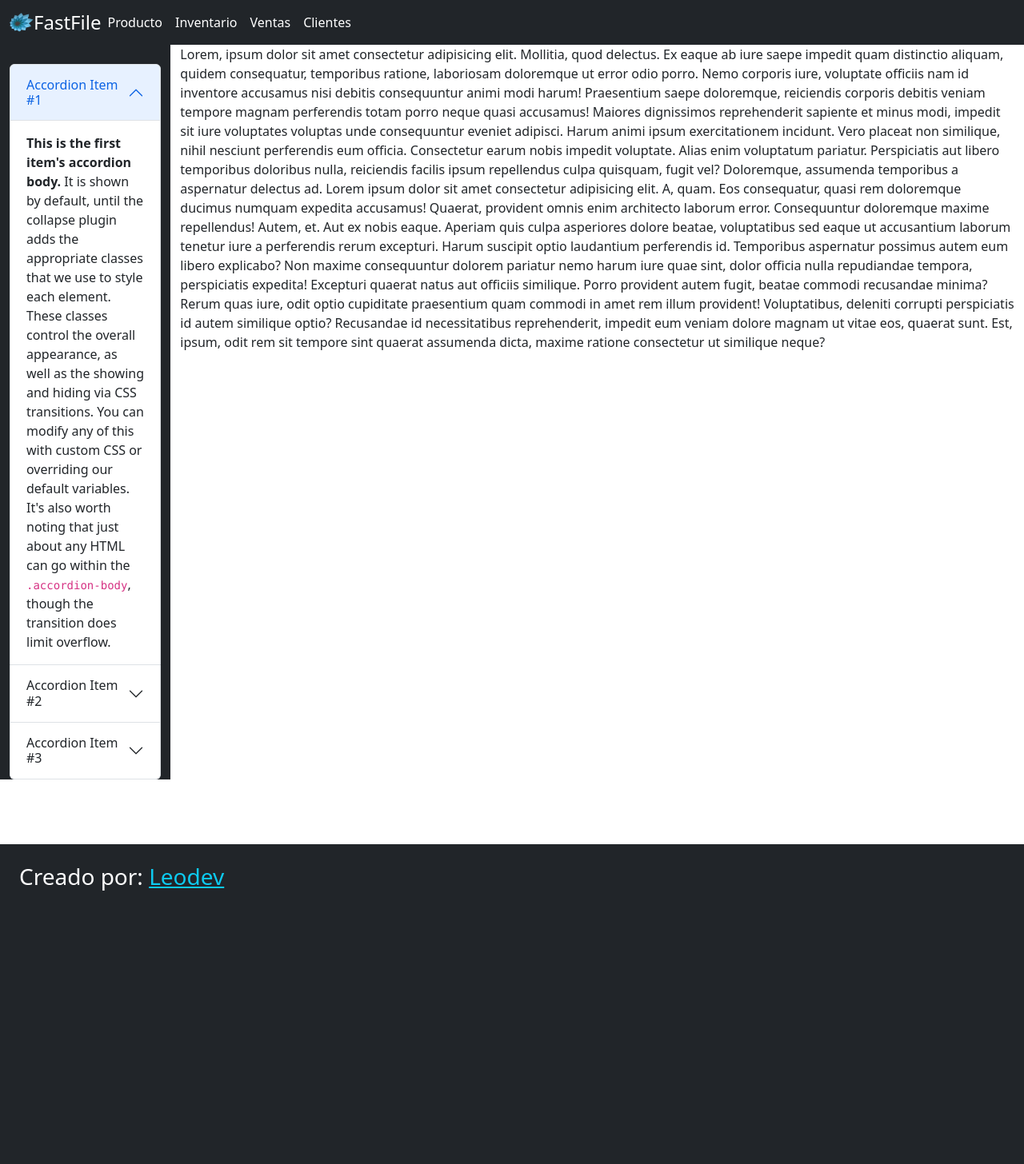
After one commit to leodev218/quicklinventory, a PHP site: page /rol/admin.php in a window 1280 px wide. The commit adds this page. Shown: the whole page at 80% size. Run offline with PHP 8.4, Linux system fonts and the light colour scheme; some libraries are stand-ins or nearby versions.

Commit message:
15 agosto

```diff
--- a/FerreteriaHorizonte/func/database.php
+++ b/FerreteriaHorizonte/func/database.php
@@ -2,6 +2,8 @@
 //ARCHIVO QUE CONTIENE LOS DATOS DE LA CONEXION A LA BASE DE DATOS
 require_once ("../db/connect_db.php");
 
+
+// FUNCION QUE REALIZA CONEXION A BASE DE DATOS MYSQL
 function connect ()
 {
 
--- /dev/null
+++ b/FerreteriaHorizonte/rol/admin.php
@@ -0,0 +1,67 @@
+<!-- CABECERA/ HEADER DE LA APP-->
+<?php include ("../templates/header.php")?>
+
+<!-- CUERPO/ BODY DE LA APP-->
+<div class="container-fluid principal">
+    <div class="row">
+        <!-- BARRA LATERAL IZQUIERDA-->
+        <div class="col-12 col-sm-2 col-md-2 col-xl-2 text-white bg-dark" id="sidebar">
+         <!-- MENU DE ACORDION-->
+
+          <div class="accordion" id="accordionExample">
+            <div class="accordion-item mt-4">
+                <h2 class="accordion-header" id="headingOne">
+                <button class="accordion-button" type="button" data-bs-toggle="collapse" data-bs-target="#collapseOne" aria-expanded="true" aria-controls="collapseOne">
+                    Accordion Item #1
+                </button>
+                </h2>
+                <div id="collapseOne" class="accordion-collapse collapse show" aria-labelledby="headingOne" data-bs-parent="#accordionExample">
+                <div class="accordion-body">
+                    <strong>This is the first item's accordion body.</strong> It is shown by default, until the collapse plugin adds the appropriate classes that we use to style each element. These classes control the overall appearance, as well as the showing and hiding via CSS transitions. You can modify any of this with custom CSS or overriding our default variables. It's also worth noting that just about any HTML can go within the <code>.accordion-body</code>, though the transition does limit overflow.
+                </div>
+                </div>
+            </div>
+            <div class="accordion-item">
+                <h2 class="accordion-header" id="headingTwo">
+                <button class="accordion-button collapsed" type="button" data-bs-toggle="collapse" data-bs-target="#collapseTwo" aria-expanded="false" aria-controls="collapseTwo">
+                    Accordion Item #2
+                </button>
+                </h2>
+                <div id="collapseTwo" class="accordion-collapse collapse" aria-labelledby="headingTwo" data-bs-parent="#accordionExample">
+                <div class="accordion-body">
+                    <strong>This is the second item's accordion body.</strong> It is hidden by default, until the collapse plugin adds the appropriate classes that we use to style each element. These classes control the overall appearance, as well as the showing and hiding via CSS transitions. You can modify any of this with custom CSS or overriding our default variables. It's also worth noting that just about any HTML can go within the <code>.accordion-body</code>, though the transition does limit overflow.
+                </div>
+                </div>
+            </div>
+            <div class="accordion-item">
+                <h2 class="accordion-header" id="headingThree">
+                <button class="accordion-button collapsed" type="button" data-bs-toggle="collapse" data-bs-target="#collapseThree" aria-expanded="false" aria-controls="collapseThree">
+                    Accordion Item #3
+                </button>
+                </h2>
+                <div id="collapseThree" class="accordion-collapse collapse" aria-labelledby="headingThree" data-bs-parent="#accordionExample">
+                <div class="accordion-body">
+                    <strong>This is the third item's accordion body.</strong> It is hidden by default, until the collapse plugin adds the appropriate classes that we use to style each element. These classes control the overall appearance, as well as the showing and hiding via CSS transitions. You can modify any of this with custom CSS or overriding our default variables. It's also worth noting that just about any HTML can go within the <code>.accordion-body</code>, though the transition does limit overflow.
+                </div>
+                </div>
+            </div>
+            </div>
+
+      <!-- CONTENIDO PRINCIPAL -->
+    </div>
+        <div class="col-12 col-sm-10 col-md-10 col-xl-10 bg-white" id="contenido">Lorem, ipsum dolor sit amet consectetur adipisicing elit. Mollitia, quod delectus. Ex eaque ab iure saepe impedit quam distinctio aliquam, quidem consequatur, temporibus ratione, laboriosam doloremque ut error odio porro.
+        Nemo corporis iure, voluptate officiis nam id inventore accusamus nisi debitis consequuntur animi modi harum! Praesentium saepe doloremque, reiciendis corporis debitis veniam tempore magnam perferendis totam porro neque quasi accusamus!
+        Maiores dignissimos reprehenderit sapiente et minus modi, impedit sit iure voluptates voluptas unde consequuntur eveniet adipisci. Harum animi ipsum exercitationem incidunt. Vero placeat non similique, nihil nesciunt perferendis eum officia.
+        Consectetur earum nobis impedit voluptate. Alias enim voluptatum pariatur. Perspiciatis aut libero temporibus doloribus nulla, reiciendis facilis ipsum repellendus culpa quisquam, fugit vel? Doloremque, assumenda temporibus a aspernatur delectus ad.
+        Lorem ipsum dolor sit amet consectetur adipisicing elit. A, quam. Eos consequatur, quasi rem doloremque ducimus numquam expedita accusamus! Quaerat, provident omnis enim architecto laborum error. Consequuntur doloremque maxime repellendus!
+        Autem, et. Aut ex nobis eaque. Aperiam quis culpa asperiores dolore beatae, voluptatibus sed eaque ut accusantium laborum tenetur iure a perferendis rerum excepturi. Harum suscipit optio laudantium perferendis id.
+        Temporibus aspernatur possimus autem eum libero explicabo? Non maxime consequuntur dolorem pariatur nemo harum iure quae sint, dolor officia nulla repudiandae tempora, perspiciatis expedita! Excepturi quaerat natus aut officiis similique.
+        Porro provident autem fugit, beatae commodi recusandae minima? Rerum quas iure, odit optio cupiditate praesentium quam commodi in amet rem illum provident! Voluptatibus, deleniti corrupti perspiciatis id autem similique optio?
+        Recusandae id necessitatibus reprehenderit, impedit eum veniam dolore magnam ut vitae eos, quaerat sunt. Est, ipsum, odit rem sit tempore sint quaerat assumenda dicta, maxime ratione consectetur ut similique neque?
+    </div>
+    </div>
+</div>
+
+
+<!-- PIE/ FOOTER DE LA APP-->
+<?php include ("../templates/footer.php")?>
--- a/FerreteriaHorizonte/templates/footer.php
+++ b/FerreteriaHorizonte/templates/footer.php
@@ -1,46 +1,10 @@
   <!-- FOOTER-->
 
-  <div id="carouselExampleDark" class="carousel carousel-dark slide" data-bs-ride="carousel">
-        <div class="carousel-indicators">
-              <button type="button" data-bs-target="#carouselExampleDark" data-bs-slide-to="0" class="active" aria-current="true" aria-label="Slide 1"></button>
-              <button type="button" data-bs-target="#carouselExampleDark" data-bs-slide-to="1" aria-label="Slide 2"></button>
-              <button type="button" data-bs-target="#carouselExampleDark" data-bs-slide-to="2" aria-label="Slide 3"></button>
-        </div>
-        <div class="carousel-inner">
-            <div class="carousel-item active" data-bs-interval="10000">
+  </div>
+<footer class="bg-dark footer" style="height: 400px;">
+  <h3 class="p-4 text-white">Creado por: <a href="#" class="link-info">Leodev</a></h3>
+</footer>
 
-              <div class="carousel-caption d-none d-md-block">
-                  <h5>First slide label</h5>
-           Lorem ipsum dolor sit amet consectetur adipisicing elit. Animi facere reiciendis commodi soluta quis porro ut officia vel quibusdam! Nesciunt facilis ab autem impedit, voluptate eos nulla voluptatum fugiat! Expedita?
-                  <p>Some representative placeholder content for the first slide.</p>
-              </div>
-          </div>
-          <div class="carousel-item" data-bs-interval="2000">
-
-            <div class="carousel-caption d-none d-md-block">
-            <h5>Second slide label</h5>
-            Lorem ipsum dolor sit amet, consectetur adipisicing elit. Sit magni debitis asperiores laboriosam distinctio, facere, optio obcaecati omnis possimus eaque aliquid totam iste maxime provident sunt modi nemo tempore voluptatem.
-                <p>Some representative placeholder content for the third slide.</p>
-            </div>
-          </div>
-            <div class="carousel-item">
-
-            <div class="carousel-caption d-none d-md-block">
-                <h5>Third slide label</h5>
-             Lorem ipsum dolor sit, amet consectetur adipisicing elit. Adipisci natus aspernatur unde sed placeat ullam laboriosam doloremque minus animi, similique assumenda praesentium laborum sit impedit quos at nemo quia voluptates!
-                <p>Some representative placeholder content for the third slide.</p>
-            </div>
-          </div>
-        </div>
-          <button class="carousel-control-prev" type="button" data-bs-target="#carouselExampleDark" data-bs-slide="prev">
-              <span class="carousel-control-prev-icon" aria-hidden="true"></span>
-              <span class="visually-hidden">Previous</span>
-          </button>
-          <button class="carousel-control-next" type="button" data-bs-target="#carouselExampleDark" data-bs-slide="next">
-              <span class="carousel-control-next-icon" aria-hidden="true"></span>
-              <span class="visually-hidden">Next</span>
-          </button>
-      </div>
 
  <!-- Bootstrap JavaScript Libraries -->
  <script src="https://cdn.jsdelivr.net/npm/@popperjs/core@2.11.5/dist/umd/popper.min.js" integrity="sha384-Xe+8cL9oJa6tN/veChSP7q+mnSPaj5Bcu9mPX5F5xIGE0DVittaqT5lorf0EI7Vk" crossorigin="anonymous"></script>
--- a/FerreteriaHorizonte/templates/header.php
+++ b/FerreteriaHorizonte/templates/header.php
@@ -6,7 +6,6 @@
     <meta charset="utf-8">
     <meta name="viewport" content="width=device-width, initial-scale=1, shrink-to-fit=no">
     <link rel="stylesheet" href="../style/style.css">
-    <link rel="stylesheet" href="../style/sidebars.css">
     <!-- Bootstrap CSS v5.2.0-beta1 -->
     <link rel="stylesheet" href="https://cdn.jsdelivr.net/npm/bootstrap@5.2.0-beta1/dist/css/bootstrap.min.css"  integrity="sha384-0evHe/X+R7YkIZDRvuzKMRqM+OrBnVFBL6DOitfPri4tjfHxaWutUpFmBp4vmVor" crossorigin="anonymous">
 
@@ -42,51 +41,9 @@
   </div>
 </nav>
 
- <!--
- <div class="container-fluid bg-dark">
-            <div class="row" id="navbar">
-                <div class="col-12 col-md-4 col-xl-4 text-white bg-dark justify-content-  center">
+ <div class="bg-white" style="height: 1000px;">
 
-                         <a href="../sections/index.php" id="main-icon" class="d-flex align-items-center my-2 my-lg-0 me-lg-auto text-white text-decoration-none fs-4">
-                             <img src="../img/Saman.png" alt="" width="30" height="24" class="d-inline-block align-text-top">FastFile
-                         </a>
 
-                </div>
-                <div class="col-12 col-md-8 col-xl-8 text-white bg-dark">
-
-                    <ul class="nav col-12 col-lg-auto my-2 justify-content-center my-md-0 text-small">
-                        <li>
-                            <a href="../sections/inventario.php" class="nav-link text-white">
-                                <svg class="bi d-block mx-auto mb-1" width="24" height="24"><use xlink:href="#speedometer2"/></svg>
-                                Inventario
-                            </a>
-                        </li>
-                        <li>
-                            <a href="../sections/producto.php" class="nav-link text-white">
-                                <svg class="bi d-block mx-auto mb-1" width="24" height="24"><use xlink:href="#table"/></svg>
-                                Productos
-                            </a>
-                        </li>
-                        <li>
-                            <a href="../sections/factura.php" class="nav-link text-white">
-                                <svg class="bi d-block mx-auto mb-1" width="24" height="24"><use xlink:href="#grid"/></svg>
-                                Ventas
-                            </a>
-                        </li>
-                        <li>
-                            <a href="../sections/asociados.php" class="nav-link text-white">
-
-                                <svg class="bi d-block mx-auto mb-1" width="24" height="24"><use xlink:href="#people-circle"/></svg>
-                                Clientes
-                            </a>
-                        </li>
-                    </ul>
-
-                </div>
-
-            </div>
-        </div>
--->
 
 
 <script src="../assets/dist/js/bootstrap.bundle.min.js"></script>
```
Also changed, not shown: FerreteriaHorizonte/rol/employer.php (added, +9 -0 lines), FerreteriaHorizonte/templates/menu.php (deleted).
